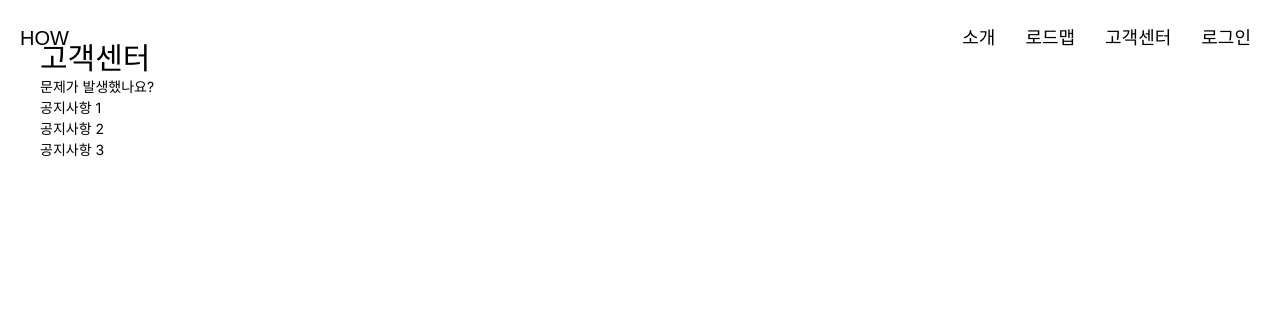
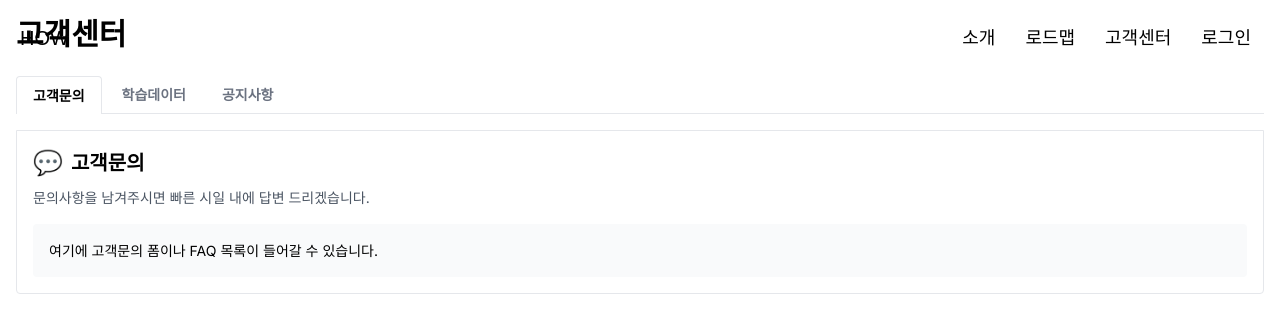
Before and after one commit to H-O-W/how-fe, a Next.js app: page /notice in a window 1280 px wide. Shown: the top 332 px of the page. Built offline with nearby package versions, Linux system fonts and the light colour scheme; a web font is replaced by a local one.

Commit message:
feat: 고객센터 UI

```diff
--- a/src/app/notice/page.js
+++ b/src/app/notice/page.js
@@ -1,17 +1,61 @@
-import React from "react";
+'use client'
+import React, { useState } from "react";
 
-const Page = () => {
+const CustomerService = () => {
+  const [activeTab, setActiveTab] = useState("inquiries");
+
+  const tabContent = {
+    inquiries: {
+      title: "고객문의",
+      description: "문의사항을 남겨주시면 빠른 시일 내에 답변 드리겠습니다.",
+      icon: "💬",
+      content: "여기에 고객문의 폼이나 FAQ 목록이 들어갈 수 있습니다.",
+    },
+    learningData: {
+      title: "학습데이터",
+      description: "HOW 서비스의 학습 데이터를 확인하세요.",
+      icon: "📚",
+      content: "여기에 학습 데이터 목록이나 관련 정보가 표시됩니다.",
+    },
+    announcements: {
+      title: "공지사항",
+      description: "HOW 서비스의 최신 소식을 확인하세요.",
+      icon: "🔔",
+      content: "여기에 공지사항 목록이 표시됩니다.",
+    },
+  };
+
   return (
-    <section className="maxWidth pt-32">
-      <h2 className="text-3xl">고객센터</h2>
-      <p>문제가 발생했나요?</p>
-      <div>
-        <div>공지사항 1</div>
-        <div>공지사항 2</div>
-        <div>공지사항 3</div>
+    <div className="container mx-auto p-4">
+      <h1 className="text-3xl font-bold text-black mb-6">고객센터</h1>
+      <div className="mb-4">
+        <ul className="flex border-b border-gray-200">
+          {Object.keys(tabContent).map((key) => (
+            <li key={key} className="-mb-px mr-1">
+              <button
+                className={`bg-white inline-block py-2 px-4 font-semibold ${
+                  activeTab === key
+                    ? "border-l border-t border-r rounded-t text-black border-gray-200"
+                    : "text-gray-500 hover:text-black"
+                }`}
+                onClick={() => setActiveTab(key)}
+              >
+                {tabContent[key].title}
+              </button>
+            </li>
+          ))}
+        </ul>
       </div>
-    </section>
+      <div className="bg-white border border-gray-200 rounded-b p-4">
+        <div className="flex items-center mb-2">
+          <span className="text-2xl mr-2">{tabContent[activeTab].icon}</span>
+          <h2 className="text-xl font-semibold text-black">{tabContent[activeTab].title}</h2>
+        </div>
+        <p className="text-gray-600 mb-4">{tabContent[activeTab].description}</p>
+        <div className="bg-gray-50 p-4 rounded">{tabContent[activeTab].content}</div>
+      </div>
+    </div>
   );
 };
 
-export default Page;
+export default CustomerService;
```
